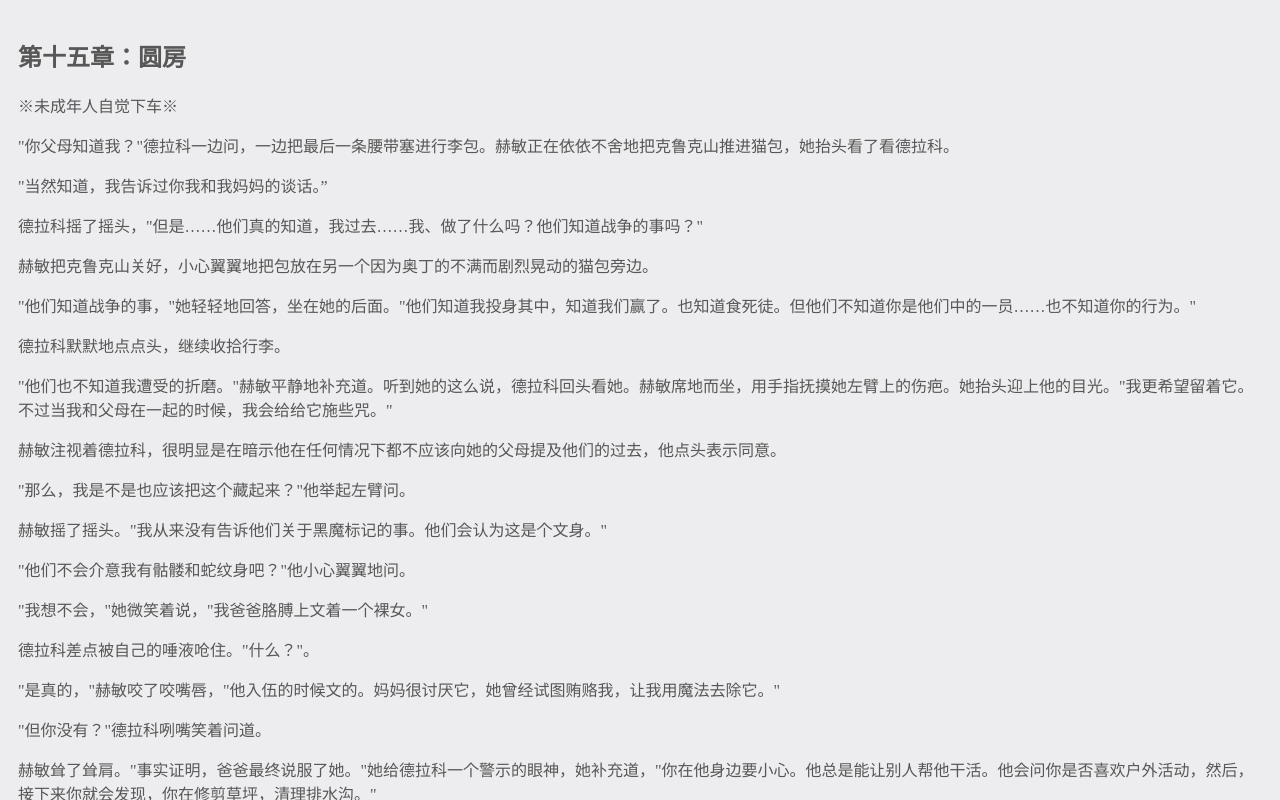
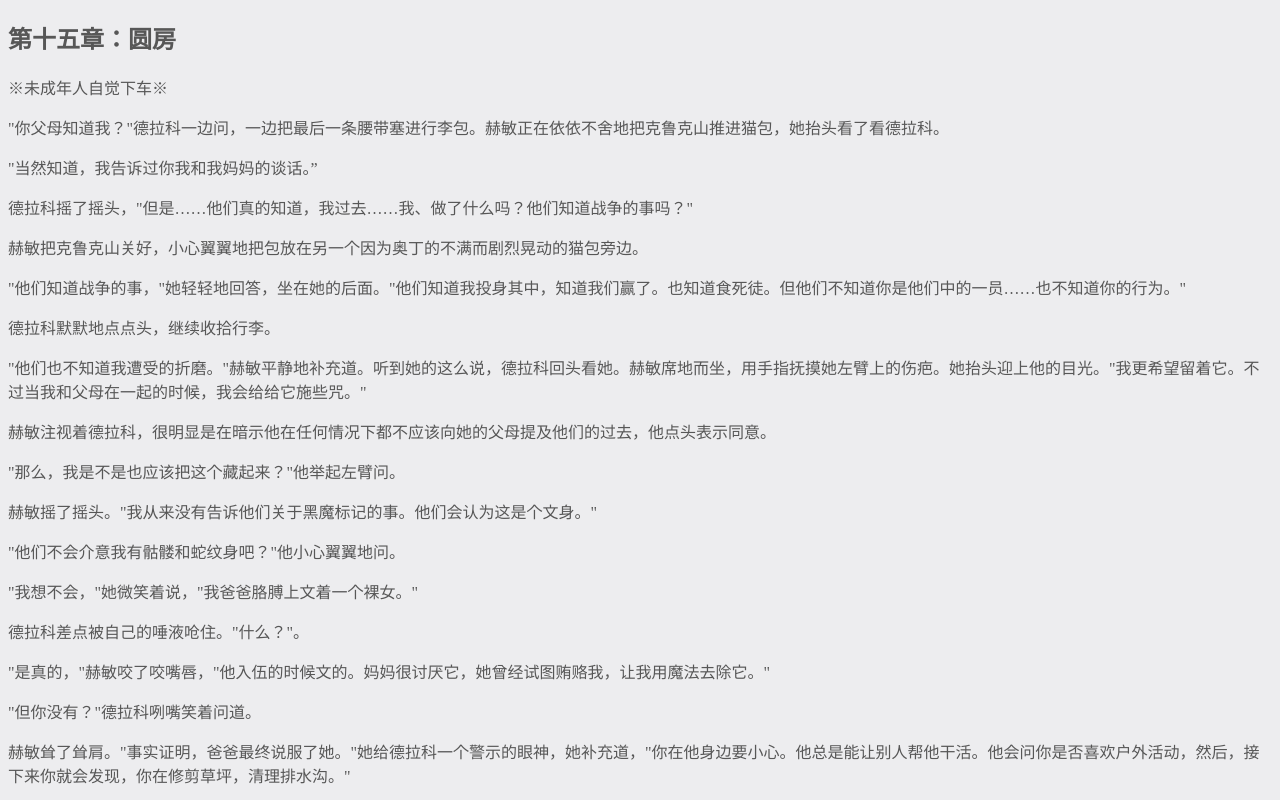
Before and after one commit to Helusen/helusen.github.io, a plain HTML site: page mt15.html in a window 1280 px wide. Shown: the top 800 px of the page. Drawn offline with Linux system fonts and the light colour scheme.

Commit message:
Update mt15.html

```diff
--- a/mt15.html
+++ b/mt15.html
@@ -4,7 +4,7 @@
 <meta charset="utf-8" name="viewport" content="width=device-width, initial-scale=1.0, maximum-scale=1.0, minimum-scale=1.0, user-scalable=no">
     <title>Muggle Things - 015</title>
 </head>
-<body style="background-color: #ededef;padding: 10px 10px 10px 10px;color: #575757">
+<body style="background-color: #ededef;color: #575757">
 
 <h2>第十五章：圆房</h2>
 <p>※未成年人自觉下车※</p>
```
